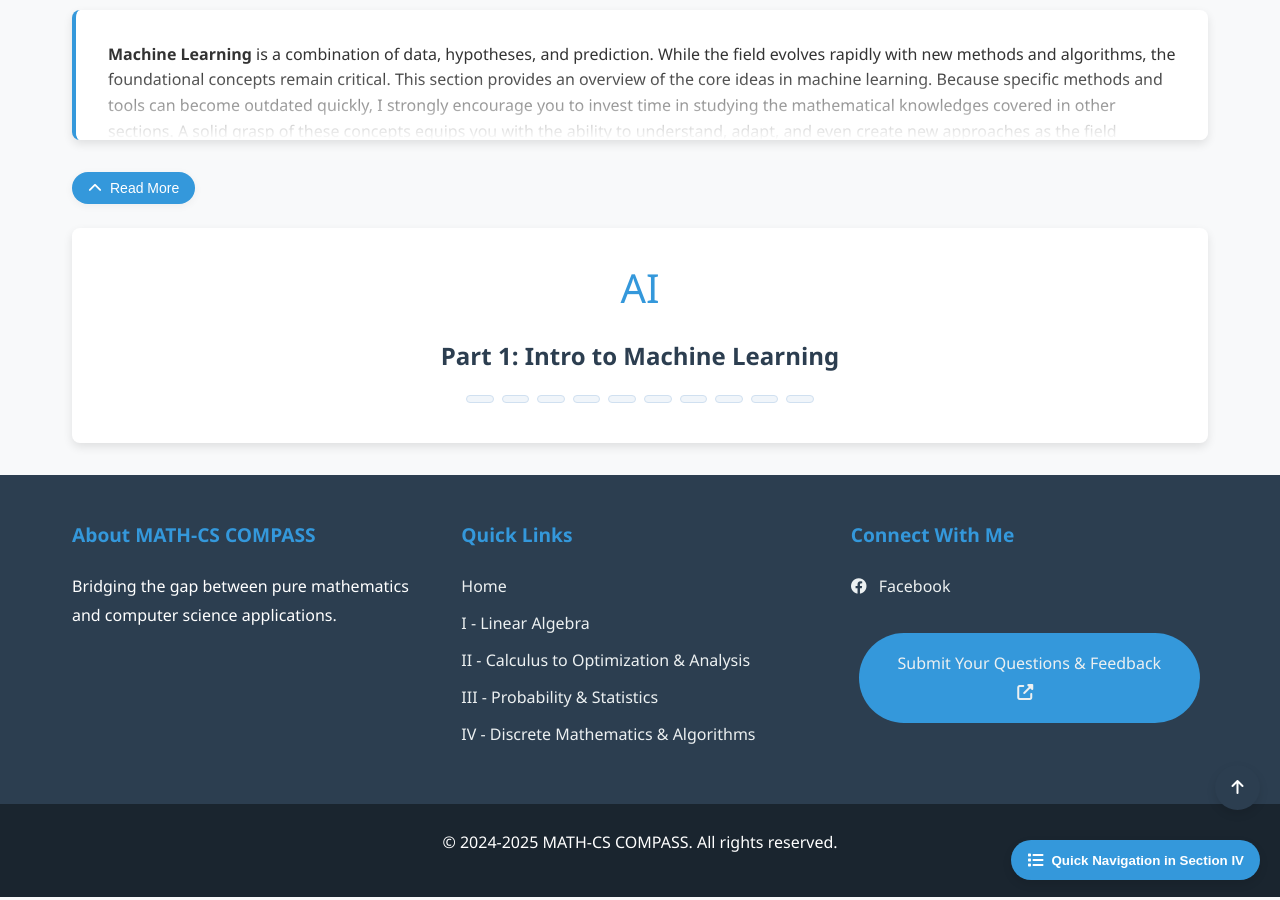
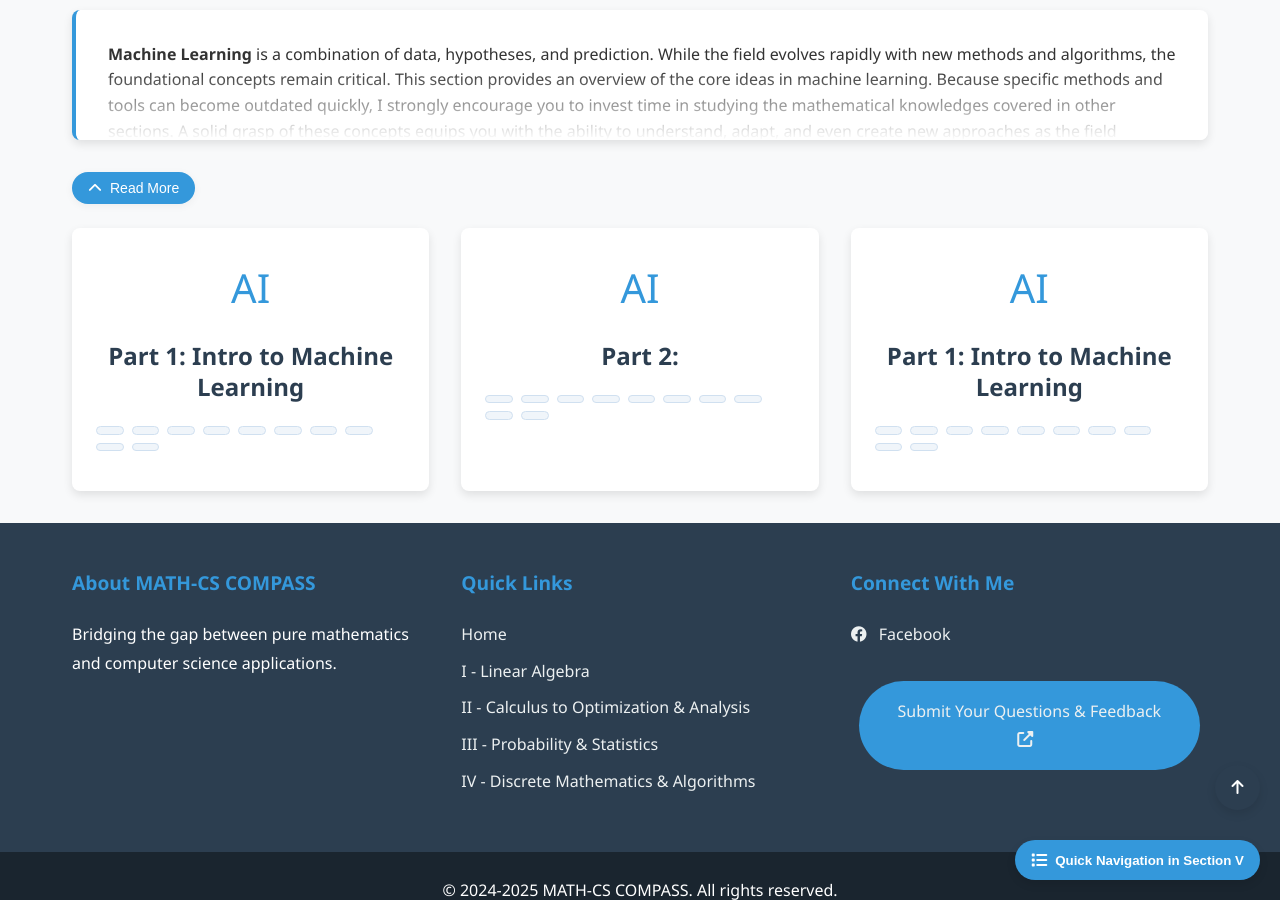
Before and after one commit to Yusukey01/yusukey01.github.io, a Jekyll site: the page built from Mathematics/Machine_learning/ml.html, in a window 1280 px wide and 900 px high, scrolled down 535 px. Built offline with Jekyll 4.4.1, drawn with Linux system fonts in a browser that asks for light colours.

Commit message:
Section V has been opened and added V-part1.

```diff
--- a/Mathematics/Machine_learning/ml.html
+++ b/Mathematics/Machine_learning/ml.html
@@ -16,13 +16,12 @@ uses_python: false
 
         <div class="quick-jump-container">
             <button type="button" id="quick-jump-toggle" class="quick-jump-toggle">
-              <i class="fas fa-list"></i><strong>Quick Navigation in Section IV</strong>
+              <i class="fas fa-list"></i><strong>Quick Navigation in Section V</strong>
             </button>
             <div id="quick-jump-menu" class="quick-jump-menu">
               <h3>Jump to Topic</h3>
               <div class="quick-jump-links">
-                <a href="basic.html">Part 1: </a>
-                <a href="random_variables.html">Part 2: </a>
+                <a href="intro_ml.html">Part 1: Intro to Machine Learning</a>
               </div>
             </div>
           </div>
@@ -59,6 +58,40 @@ uses_python: false
                         </div>
                     </div>
 
+                    <div class="card">
+                        <div class="card-icon">AI</div>
+                        <h3><a href="intro_ml.html">Part 2: </a></h3>
+                        <div class="keywords">
+                            <span></span>
+                            <span></span>
+                            <span></span>
+                            <span></span>
+                            <span></span>
+                            <span></span>
+                            <span></span>
+                            <span></span>
+                            <span></span>
+                            <span></span>
+                        </div>
+                    </div>
+
+                    <div class="card">
+                        <div class="card-icon">AI</div>
+                        <h3><a href="intro_ml.html">Part 1: Intro to Machine Learning</a></h3>
+                        <div class="keywords">
+                            <span></span>
+                            <span></span>
+                            <span></span>
+                            <span></span>
+                            <span></span>
+                            <span></span>
+                            <span></span>
+                            <span></span>
+                            <span></span>
+                            <span></span>
+                        </div>
+                    </div>
+
                 </div>
             </section>
         </div>
--- a/Mathematics/pages.json
+++ b/Mathematics/pages.json
@@ -235,6 +235,10 @@
       {
         "path": "Mathematics/Discrete/p_vs_np.html",
         "title": "Class NP"
+      },
+      {
+        "path": "Mathematics/Machine_learning/intro_ml.html",
+        "title": "Intro to Machine Learning"
       }
     ]
   }
--- a/index.html
+++ b/index.html
@@ -79,8 +79,8 @@ uses_python: false
                 </div>
                 <div class="card card-disabled">
                     <div class="card-icon"><i class="fas fa-brain"></i></div>
-                    <h3>V - Machine Learning</h3>
-                    <p>Temporarily closed. Most of the mathematical topics for ML will be covered by Section I - IV.</p>
+                    <h3><a href="Mathematics/Machine_learning/ml.html">V - Machine Learning</a></h3>
+                    <p>Explore machine learning ideas. Most of the mathematical topics for ML will be covered by Section I - IV.</p>
                 </div>
             </div>
         </section>
--- a/pages.json
+++ b/pages.json
@@ -235,6 +235,10 @@
       {
         "path": "Mathematics/Discrete/p_vs_np.html",
         "title": "Class NP"
+      },
+      {
+        "path": "Mathematics/Machine_learning/intro_ml.html",
+        "title": "Intro to Machine Learning"
       }
     ]
   }
--- a/updates.json
+++ b/updates.json
@@ -1,4 +1,6 @@
-[   { "date": "05/11/2025", "content": "Section III - Part 19: Monte Carlo Methods has been opened."},
+[   { "date": "05/12/2025", "content": "Section V - Part 1: Intro to Machine Learning has been opened. "},
+    { "date": "05/12/2025", "content": "NEW SECTION!!: Section V: Machine Learning is currently in production."},
+    { "date": "05/11/2025", "content": "Section III - Part 19: Monte Carlo Methods has been opened."},
     { "date": "04/23/2025", "content": "Section II - Part 13: Duality in Optimization & Analysis has been updated (Interactive demo)."},
     { "date": "04/19/2025", "content": "Section III - Part 3: Gamma & Beta Distribution has been updated (Interactive demo)."},
     { "date": "04/18/2025", "content": "Section III - Part 11: Linear Regression has been updated (Interactive demo)."},
@@ -57,7 +59,6 @@
     { "date": "01/04/2025", "content": "Section III - Part 13: Bayesian Statistics has been updated." },
     { "date": "12/30/2024", "content": "Section III - Part 13: Bayesian Statistics has been opend." },
     { "date": "12/23/2024", "content": "Section II - Part 7: Gradient Descent has been opend." },
-    { "date": "12/21/2024", "content": "Section V is temporarily closed. Some machine learning topics will be covered in Section II and III." },
     { "date": "12/18/2024", "content": "Section III - Part 11: Entropy has been opend."},
     { "date": "11/25/2024", "content": "Section III: Probability & Statistics has been released."},
     { "date": "10/21/2024", "content": "MATH-CS Compass has been released."}
```
